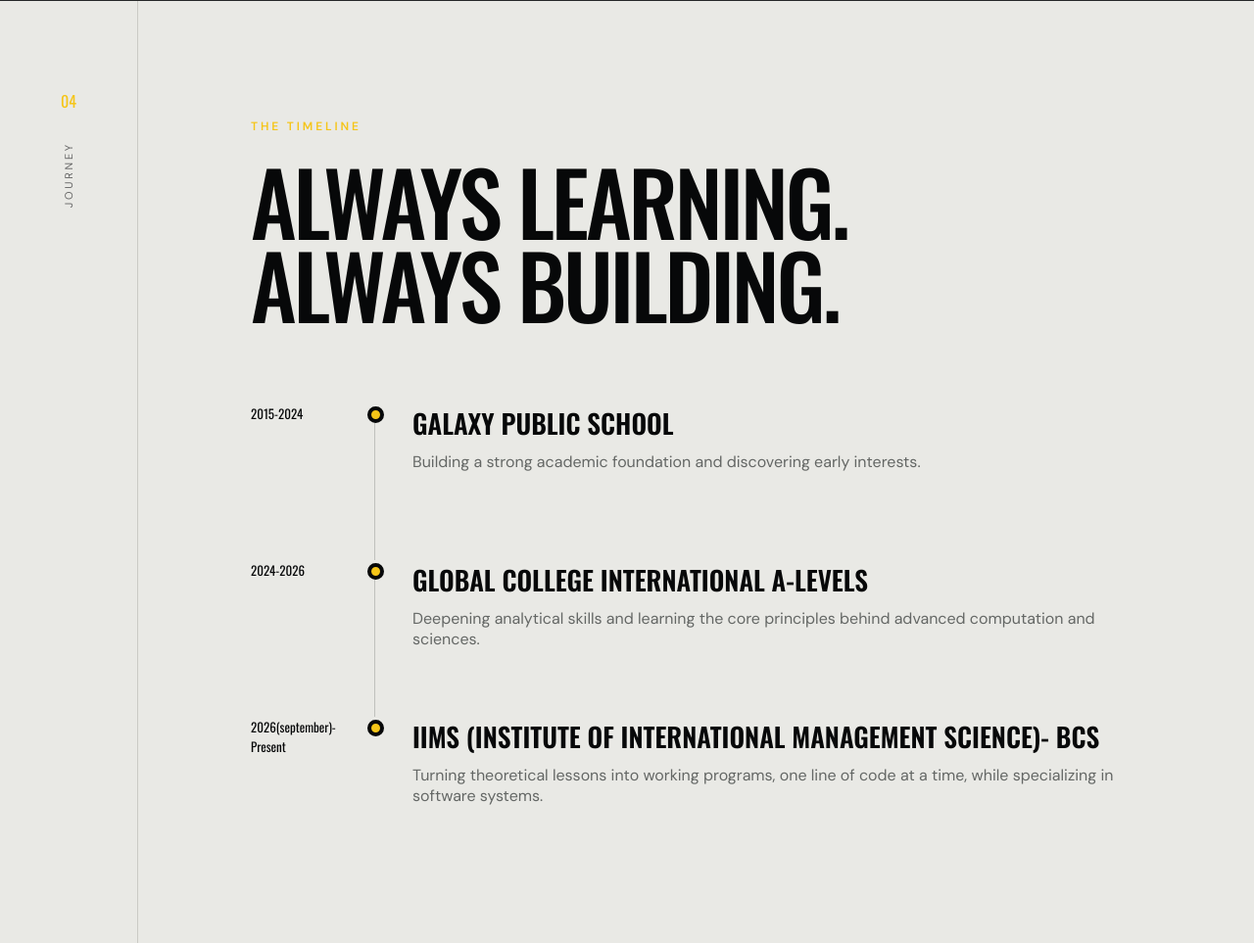
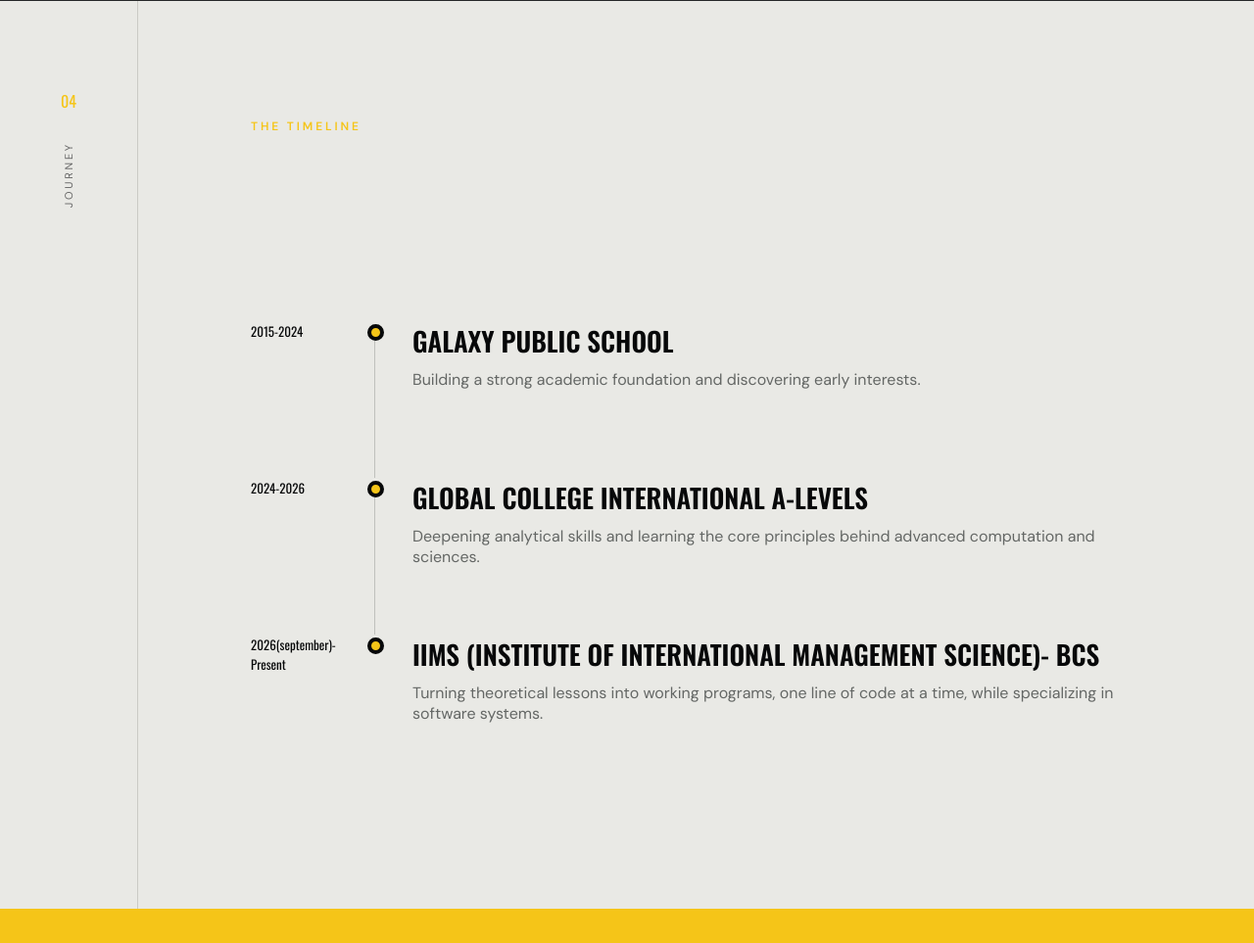
Before and after one commit to Momoq12/yojan-portfolio, a website: page index.html in a window 1280 px wide. Shown: the part 3035-3998 px from the top of the page at 98% size. Drawn offline with nearby package versions, Linux system fonts and the light colour scheme; no server answers.

Commit message:
Update website files from dashboard

```diff
--- a/index.html
+++ b/index.html
@@ -99,7 +99,7 @@
     <section class="section journey" id="journey">
       <div class="section-label"><span>04</span><p>JOURNEY</p></div>
       <div class="section-body reveal">
-        <p class="eyebrow">The timeline</p><h2>Always learning.<br>Always building.</h2>
+        <p class="eyebrow">The timeline</p><h2><br></h2>
         <div class="timeline">
           <div class="timeline-row"><time>2015-2024</time><span></span><div><h3>Galaxy Public School</h3><p> Building a strong academic foundation and discovering early interests.</p></div></div>
           <div class="timeline-row"><time>2024-2026</time><span></span><div><h3>Global College International A-Levels</h3><p>Deepening analytical skills and learning the core principles behind advanced computation and sciences.</p></div></div>
```
